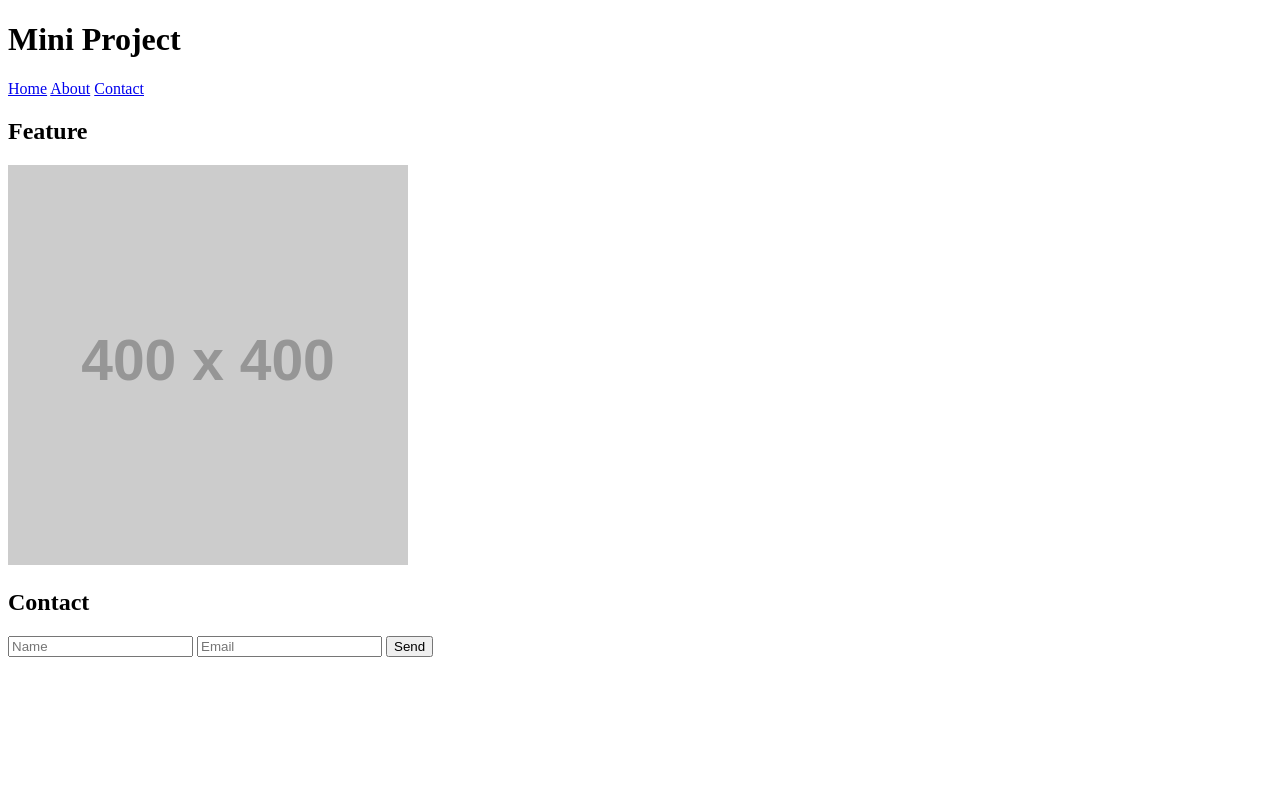
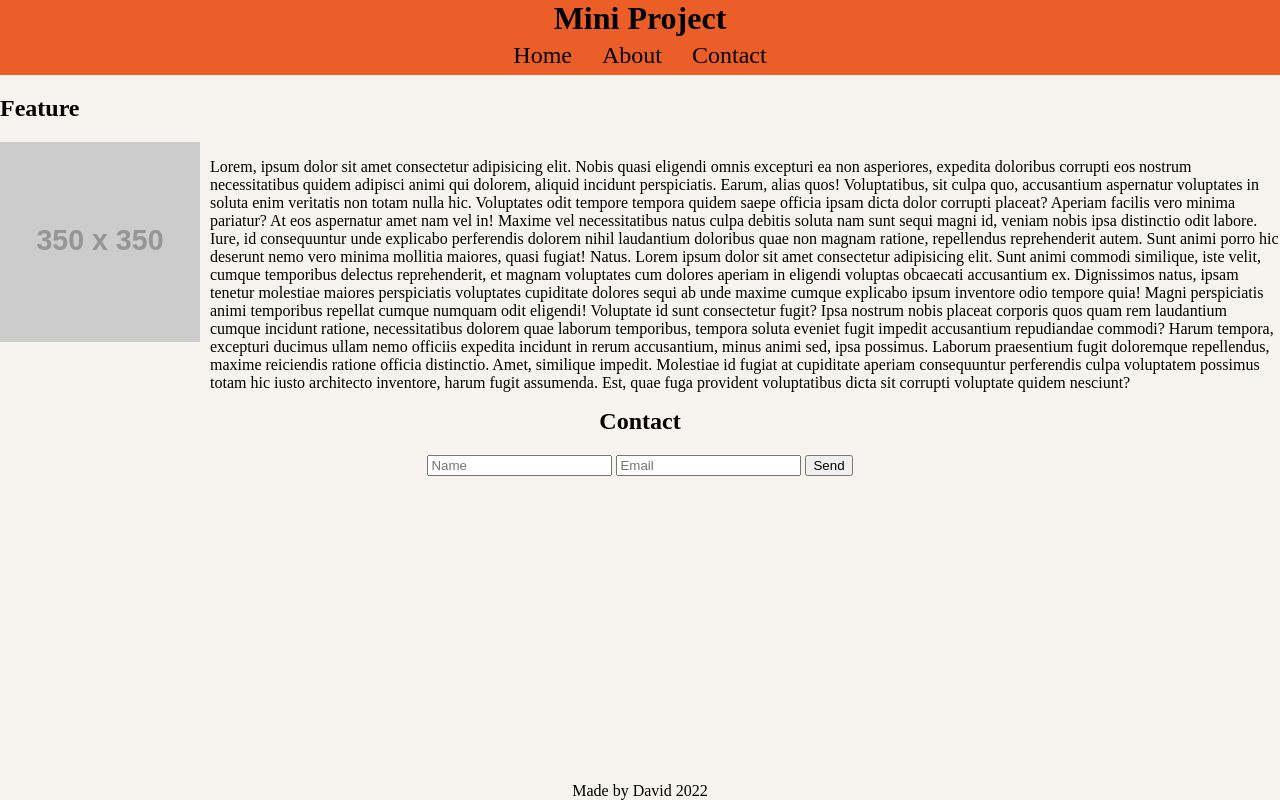
Before and after one commit to DavidAyl/mini-project-1, a plain HTML site: page index.html in a window 1280 px wide. Drawn offline with Linux system fonts and the light colour scheme; placeholder pictures from the web are drawn by us.

Commit message:
updated miniproj

```diff
--- a/index.html
+++ b/index.html
@@ -8,23 +8,59 @@
     <link rel="stylesheet" href="style.css" />
   </head>
   <body>
-    <header>
-      <h1>Mini Project</h1>
-      <nav>
-        <a href="#">Home</a>
-        <a href="#">About</a>
-        <a href="#">Contact</a>
+    <header id="head">
+      <h1 id="h11">Mini Project</h1>
+      <nav id="nav1">
+        <a href="#head">Home</a>
+        <a href="#feat">About</a>
+        <a href="#form">Contact</a>
       </nav>
     </header>
     <main>
       <h2>Feature</h2>
-      <img src="https://via.placeholder.com/400" alt="palceholder img" />
+      <img id="plc" src="https://via.placeholder.com/350" />
+      <div id="txt">
+        <p>
+          Lorem, ipsum dolor sit amet consectetur adipisicing elit. Nobis quasi
+          eligendi omnis excepturi ea non asperiores, expedita doloribus
+          corrupti eos nostrum necessitatibus quidem adipisci animi qui dolorem,
+          aliquid incidunt perspiciatis. Earum, alias quos! Voluptatibus, sit
+          culpa quo, accusantium aspernatur voluptates in soluta enim veritatis
+          non totam nulla hic. Voluptates odit tempore tempora quidem saepe
+          officia ipsam dicta dolor corrupti placeat? Aperiam facilis vero
+          minima pariatur? At eos aspernatur amet nam vel in! Maxime vel
+          necessitatibus natus culpa debitis soluta nam sunt sequi magni id,
+          veniam nobis ipsa distinctio odit labore. Iure, id consequuntur unde
+          explicabo perferendis dolorem nihil laudantium doloribus quae non
+          magnam ratione, repellendus reprehenderit autem. Sunt animi porro hic
+          deserunt nemo vero minima mollitia maiores, quasi fugiat! Natus. Lorem
+          ipsum dolor sit amet consectetur adipisicing elit. Sunt animi commodi
+          similique, iste velit, cumque temporibus delectus reprehenderit, et
+          magnam voluptates cum dolores aperiam in eligendi voluptas obcaecati
+          accusantium ex. Dignissimos natus, ipsam tenetur molestiae maiores
+          perspiciatis voluptates cupiditate dolores sequi ab unde maxime cumque
+          explicabo ipsum inventore odio tempore quia! Magni perspiciatis animi
+          temporibus repellat cumque numquam odit eligendi! Voluptate id sunt
+          consectetur fugit? Ipsa nostrum nobis placeat corporis quos quam rem
+          laudantium cumque incidunt ratione, necessitatibus dolorem quae
+          laborum temporibus, tempora soluta eveniet fugit impedit accusantium
+          repudiandae commodi? Harum tempora, excepturi ducimus ullam nemo
+          officiis expedita incidunt in rerum accusantium, minus animi sed, ipsa
+          possimus. Laborum praesentium fugit doloremque repellendus, maxime
+          reiciendis ratione officia distinctio. Amet, similique impedit.
+          Molestiae id fugiat at cupiditate aperiam consequuntur perferendis
+          culpa voluptatem possimus totam hic iusto architecto inventore, harum
+          fugit assumenda. Est, quae fuga provident voluptatibus dicta sit
+          corrupti voluptate quidem nesciunt?
+        </p>
+      </div>
     </main>
-    <form>
+    <form id="form">
       <h2>Contact</h2>
       <input type="text" placeholder="Name" />
       <input type="email" placeholder="Email" />
       <button type="submit">Send</button>
     </form>
+    <footer>Made by David 2022</footer>
   </body>
 </html>
--- a/style.css
+++ b/style.css
@@ -0,0 +1,59 @@
+body {
+  background-color: #f7f3ee;
+}
+
+body,
+header,
+h1 {
+  margin: 0;
+}
+#head {
+  text-align: center;
+  background-color: #eb5e28;
+  height: 75px;
+}
+#nav1 {
+  color: black;
+  font-size: 24px;
+}
+
+a {
+  text-decoration: none;
+  color: black;
+  font-size: 24px;
+  padding: 8px;
+  margin: 4px;
+}
+a:hover {
+  background-color: black;
+  color: #eb5e28;
+  border-radius: 60%;
+}
+
+#h11 {
+  margin-bottom: 5px;
+}
+
+#plc {
+  width: 200px;
+  float: left;
+  margin-right: 10px;
+}
+#txt {
+  float: left;
+  width: calc(100% - 200px - 10px);
+}
+
+main {
+  margin-bottom: 250px;
+}
+
+form {
+  text-align: center;
+}
+footer {
+  position: absolute;
+  bottom: 0;
+  text-align: center;
+  width: 100%;
+}
```
